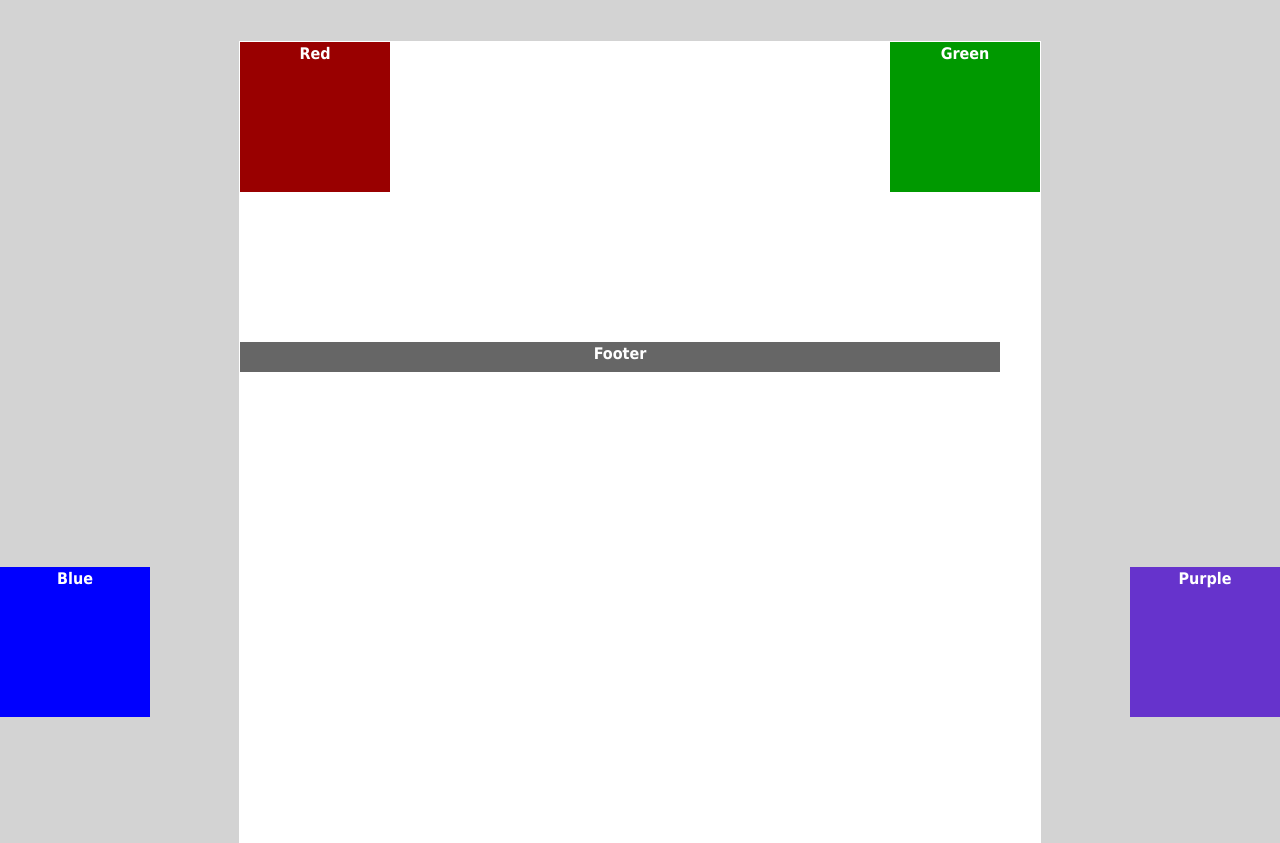
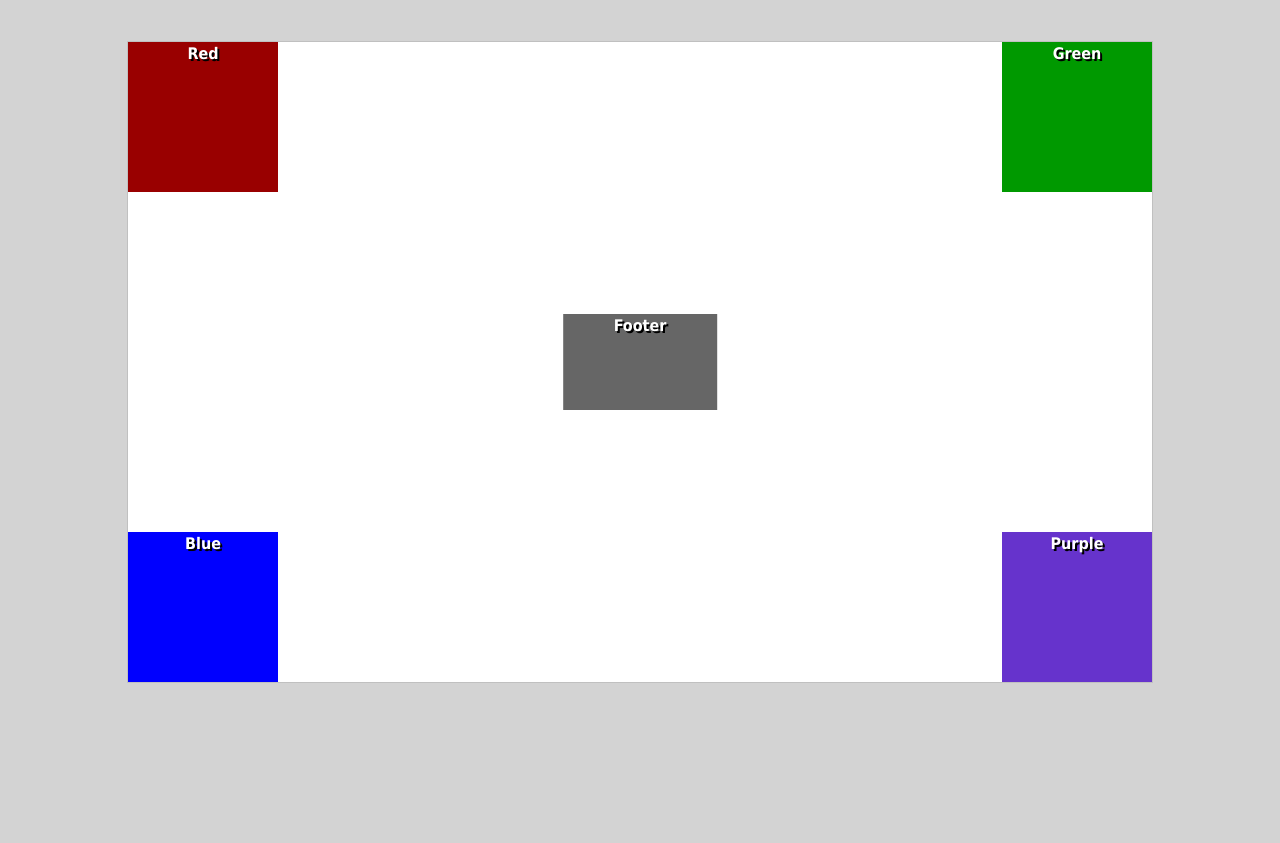
Before and after one commit to leoldfield/ifsc-1310, a plain HTML site: page positioning-lab/absolute-2.html in a window 1280 px wide. Shown: the part 83-926 px from the top of the page. After the commit the page ends 800 px from the top, so only its background shows below. Drawn offline with Linux system fonts and the light colour scheme.

Commit message:
Finished positioning lab

```diff
--- a/positioning-lab/absolute-2.html
+++ b/positioning-lab/absolute-2.html
@@ -17,57 +17,51 @@ body {
 	line-height: 24px;
 }
 #wrapper {
-	background-color: #FFF;
-	border-top-width: 1px;
-	border-right-width: 1px;
-	border-bottom-width: 1px;
-	border-left-width: 1px;
-	border-top-style: solid;
-	border-right-style: solid;
-	border-bottom-style: solid;
-	border-left-style: solid;
-	width:800px;
-	height:800px;
+	background-color: #fff;
+  	position:relative;
+	border: 1px solid #c0c0c0;
+	width: 80vw;
 	margin-right: auto;
 	margin-left: auto;
+	text-shadow: 2px 2px #000;
+	height:80vh;
 }
+
+.box{
+	position:absolute;
+	width:150px;
+	height:150px;
+}
+
 #red {
 	background-color: #900;
-	width:150px;
-	height:150px;
-	position:relative;
-	top:0px;
-	left:0px;
+	top:0;
+	left:0;
 }
 #green {
 	background-color: #090;
-	width:150px;
-	height:150px;
-	position:relative;
-	bottom:150px;
-	left:650px;
+	top:0;
+	right:0;
 }
 #blue {
 	background-color: #00F;
-	width:150px;
-	height:150px;
-	position:absolute;
-	bottom:0px;
-	left:0px;
+	bottom:0;
+	left:0;
 }
 #purple {
 	background-color: #63C;
-	width:150px;
-	height:150px;
-	position:absolute;
-	bottom:0px;
-	right:0px;
+	bottom:0;
+	right:0;
 }
 #footer {
 	background-color: #666;
-	width:760px;
-	height:30px;
+	width:15%;
+	height:15%;
 	position:absolute;
+	top:50%;
+	left:50%;
+	transform: translate(-50%, -50%);
+
 }
 h1 {
 	color: #000;
@@ -80,11 +74,11 @@ h1 {
 <body>
 <h1>Exercise 1</h1>
 <div id="wrapper">
-  <div id="red">Red</div>
-  <div id="green">Green</div>
-  <div id="blue">Blue</div>
-  <div id="purple">Purple</div>
-  <div id="footer">Footer</div>
+  <div id="red" class="box">Red</div>
+  <div id="green" class="box">Green</div>
+  <div id="blue" class="box">Blue</div>
+  <div id="purple" class="box">Purple</div>
+  <div id="footer" class="box">Footer</div>
 </div>
 </body>
 </html>
```
Also changed, not shown: positioning-lab/absolute-1.html (+10 -15 lines), positioning-lab/float-1.html (+13 -20 lines), positioning-lab/float-2.html (+14 -20 lines).
